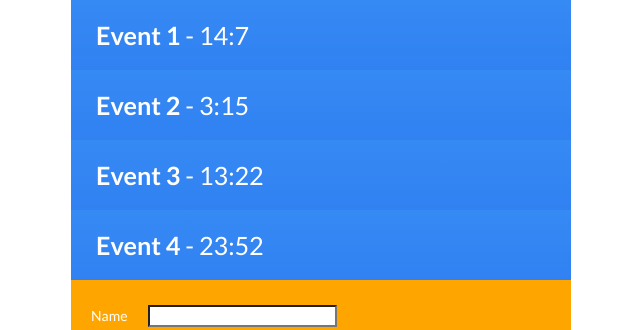
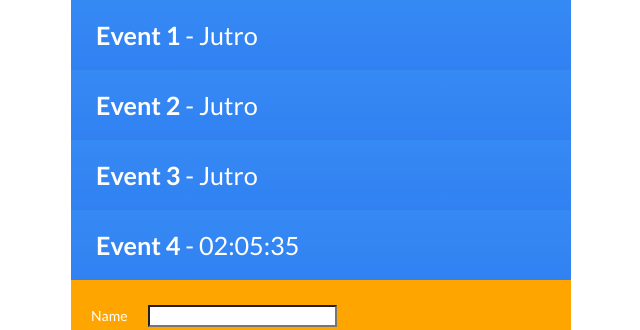
Before and after one commit to Barneyek/react-reservations-app, a React (Create React App) app: page / in a window 1280 px wide. Shown: the top 330 px of the page, without its empty margins (319-959 px from the left). Built offline with nearby package versions, Linux system fonts and the light colour scheme.

Commit message:
Add countdown time to events

```diff
--- a/src/Countdown.jsx
+++ b/src/Countdown.jsx
@@ -1,25 +1,39 @@
 import React from "react";
 import PropTypes from "prop-types";
+import { hourMinuteToSeconds, secondsToHourMinuteSeconds } from "./utils";
 
 import "./Countdown.css";
 import "./../node_modules/semantic-ui-css/semantic.css";
 
-const Countdown = props => (
+const Countdown = props => {
+	const eventInSeconds = hourMinuteToSeconds(props.hour, props.minute);
+	const nowInSeconds = hourMinuteToSeconds(props.timeNow.hour, props.timeNow.minute) + props.timeNow.seconds;
+
+	const diffrence = (eventInSeconds - nowInSeconds);
+	const diffText = diffrence > 0 ? secondsToHourMinuteSeconds(diffrence) : "Jutro";
+
+	return (
 		<div className="countdown">
-		<strong>{props.name}</strong> - {props.hour}:{props.minute}
+			<strong>{props.name}</strong> - {diffText}
 			<div className="countdown__icons">
 				<i className="icon edit" onClick={() => props.onEditInit(props.id)}></i>
 				<i className="icon times" onClick={() => props.onRemove(props.id)}></i>
 			</div>
 		</div>
 	);
+};
 
 Countdown.propTypes = {
 	name: PropTypes.string,
 	hour: PropTypes.number,
 	minute: PropTypes.number,
 	onEditInit: PropTypes.func,
-	onRemove: PropTypes.func
+	onRemove: PropTypes.func,
+	timeNow: PropTypes.shape({
+		hour: PropTypes.number,
+		minute: PropTypes.number,
+		seconds: PropTypes.number
+	})
 };
 
 export default Countdown;
--- a/src/utils.js
+++ b/src/utils.js
@@ -4,29 +4,43 @@ export function isValidNumberInput(e) {
 	return true;
 }
 
-export function parseInputAsNumber(val){
+export function parseInputAsNumber(val) {
 	if (val === "")
 		return -1;
 	return parseInt(val, 10);
 }
 
-export function isValidName(val){
+export function isValidName(val) {
 	if (val.length > 0)
 		return true;
 	else
 		return false;
 }
 
-export function isValidHour(val){
+export function isValidHour(val) {
 	if (val >= 0 && val <= 23)
 		return true;
 	else
 		return false;
 }
 
-export function isValidMinute(val){
+export function isValidMinute(val) {
 	if (val >= 0 && val <= 60)
 		return true;
 	else
 		return false;
 }
+
+export function hourMinuteToSeconds(h, m) {
+	return h * 3600 + m * 60;
+}
+
+export function secondsToHourMinuteSeconds(s) {
+	let seconds = s;
+	const hour = Math.floor(seconds / 3600).toString().padStart(2, 0);
+	seconds -= hour * 3600;
+	const minute = Math.floor(seconds / 60).toString().padStart(2, 0);
+	seconds -= minute * 60;
+	seconds = seconds.toString().padStart(2, 0);
+	return `${hour}:${minute}:${seconds}`;
+}
```
Lines whose indentation alone changed are shown as unchanged.
